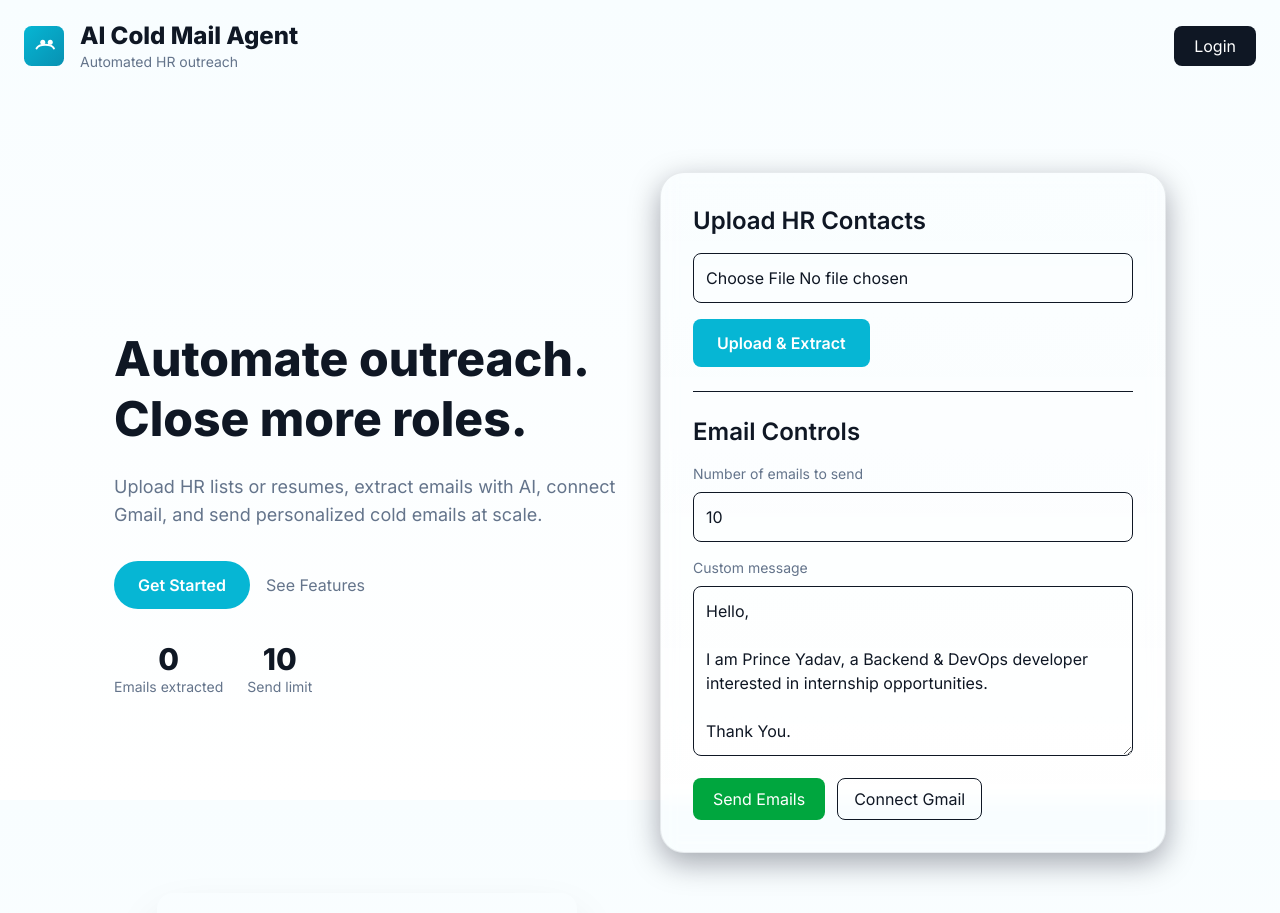
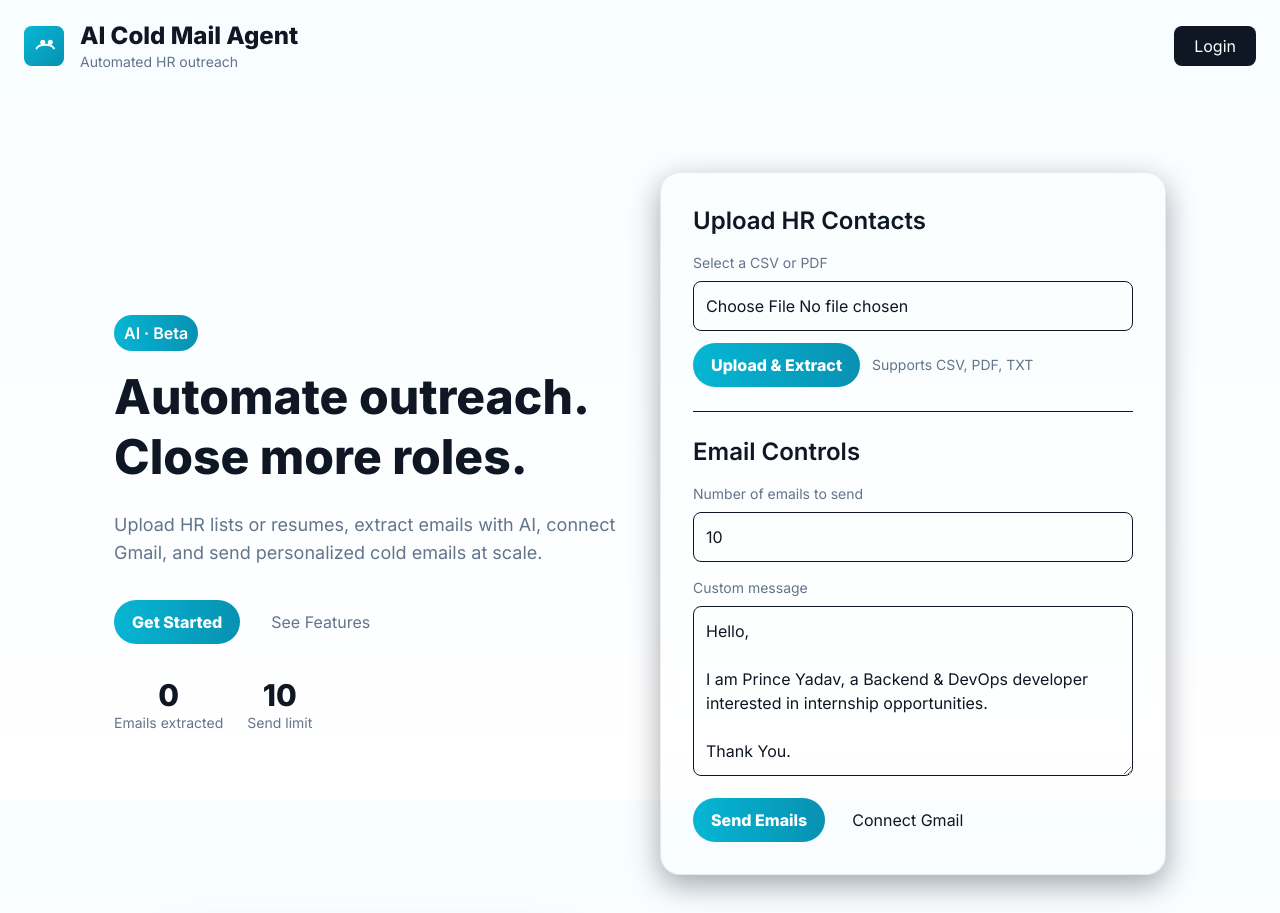
Before and after one commit to prince-up/cold-mailagent, a Next.js app in the folder frontend/: page / in a window 1280 px wide. Shown: the top 913 px of the page. Built offline with nearby package versions, Linux system fonts and the light colour scheme; no server answers.

Commit message:
chore(frontend): UI polish — animations, improved hero, refined upload card, buttons

```diff
--- a/frontend/app/globals.css
+++ b/frontend/app/globals.css
@@ -59,3 +59,46 @@ body {
   border-radius: 999px;
   font-weight: 600;
 }
+
+/* Animations */
+@keyframes fadeUp {
+  from { opacity: 0; transform: translateY(12px); }
+  to { opacity: 1; transform: translateY(0); }
+}
+
+@keyframes floaty {
+  0% { transform: translateY(0); }
+  50% { transform: translateY(-6px); }
+  100% { transform: translateY(0); }
+}
+
+.animate-fade-up {
+  animation: fadeUp 600ms cubic-bezier(.16,1,.3,1) both;
+}
+
+.animate-floaty {
+  animation: floaty 4s ease-in-out infinite;
+}
+
+.feature-hover:hover {
+  transform: translateY(-8px);
+  box-shadow: 0 20px 50px rgba(2,6,23,0.45);
+}
+
+.btn-primary {
+  background: linear-gradient(90deg,var(--accent),var(--accent-600));
+  color: white;
+  padding: 10px 18px;
+  border-radius: 999px;
+  font-weight: 700;
+  transition: transform .15s ease, box-shadow .15s ease;
+}
+.btn-primary:hover { transform: translateY(-3px); box-shadow: 0 12px 30px rgba(6,182,212,0.18); }
+.btn-ghost { background: transparent; border: 1px solid rgba(255,255,255,0.06); padding: 8px 14px; border-radius: 8px; }
+
+/* Hero tweaks */
+.hero-heading { text-wrap: balance; }
+.muted { color: var(--muted); }
+
+/* small utilities */
+.rounded-3xl { border-radius: 1.25rem; }
--- a/frontend/app/page.tsx
+++ b/frontend/app/page.tsx
@@ -110,12 +110,13 @@ Thank You.`);
           <div className="grid grid-cols-1 lg:grid-cols-2 gap-10 items-center">
 
             <div>
-              <h2 className="text-5xl font-extrabold leading-tight">Automate outreach. Close more roles.</h2>
-              <p className="mt-6 text-lg text-[var(--muted)] max-w-xl">Upload HR lists or resumes, extract emails with AI, connect Gmail, and send personalized cold emails at scale.</p>
+              <span className="top-badge animate-fade-up">AI · Beta</span>
+              <h2 className="text-5xl font-extrabold leading-tight mt-4 hero-heading animate-fade-up" style={{animationDelay: '80ms'}}>Automate outreach. Close more roles.</h2>
+              <p className="mt-6 text-lg text-[var(--muted)] max-w-xl animate-fade-up" style={{animationDelay: '160ms'}}>Upload HR lists or resumes, extract emails with AI, connect Gmail, and send personalized cold emails at scale.</p>
 
-              <div className="mt-8 flex items-center gap-4">
-                <a href="#upload" className="inline-flex items-center gap-3 bg-[var(--accent)] hover:bg-[var(--accent-600)] text-white px-6 py-3 rounded-full font-semibold">Get Started</a>
-                <a href="#features" className="text-[var(--muted)]">See Features</a>
+              <div className="mt-8 flex items-center gap-4 animate-fade-up" style={{animationDelay: '220ms'}}>
+                <a href="#upload" className="btn-primary">Get Started</a>
+                <a href="#features" className="btn-ghost muted inline-flex items-center justify-center" style={{padding: '10px 14px'}}>See Features</a>
               </div>
 
               <div className="mt-8 flex gap-6">
@@ -130,10 +131,16 @@ Thank You.`);
               </div>
             </div>
 
-            <div id="upload" className="glass-card card-elevated rounded-3xl p-8">
+            <div id="upload" className="glass-card card-elevated rounded-3xl p-8 animate-fade-up" style={{animationDelay: '260ms'}}>
               <h3 className="text-2xl font-semibold mb-4">Upload HR Contacts</h3>
-              <input type="file" onChange={(e) => { if (e.target.files) setFile(e.target.files[0]); }} className="w-full border rounded-lg p-3 mb-4" />
-              <button onClick={uploadFile} className="bg-[var(--accent)] hover:bg-[var(--accent-600)] text-white px-6 py-3 rounded-lg font-semibold">{loading ? 'Uploading...' : 'Upload & Extract'}</button>
+              <div className="mb-3">
+                <label className="text-sm muted mb-2 block">Select a CSV or PDF</label>
+                <input type="file" onChange={(e) => { if (e.target.files) setFile(e.target.files[0]); }} className="w-full border rounded-lg p-3" />
+              </div>
+              <div className="flex gap-3 items-center">
+                <button onClick={uploadFile} className="btn-primary">{loading ? 'Uploading...' : 'Upload & Extract'}</button>
+                <div className="text-sm muted">Supports CSV, PDF, TXT</div>
+              </div>
 
               <hr className="my-6" />
 
@@ -145,8 +152,8 @@ Thank You.`);
               <textarea rows={6} value={customMessage} onChange={(e) => setCustomMessage(e.target.value)} className="w-full border rounded-lg p-3 mb-4" />
 
               <div className="flex gap-3">
-                <button onClick={sendBulkMails} className="bg-green-600 hover:bg-green-700 text-white px-5 py-2 rounded-lg">{sending ? 'Sending...' : 'Send Emails'}</button>
-                <button onClick={() => { if (session) { alert('Connected: ' + session.user?.email) } else signIn('google') }} className="border px-4 py-2 rounded-lg">{session ? 'Account' : 'Connect Gmail'}</button>
+                <button onClick={sendBulkMails} className="btn-primary">{sending ? 'Sending...' : 'Send Emails'}</button>
+                <button onClick={() => { if (session) { alert('Connected: ' + session.user?.email) } else signIn('google') }} className="btn-ghost">{session ? 'Account' : 'Connect Gmail'}</button>
               </div>
 
             </div>
@@ -165,7 +172,7 @@ Thank You.`);
           <h3 className="text-3xl font-bold mb-6">Features</h3>
           <div className="grid grid-cols-1 md:grid-cols-3 gap-6">
             <div className="p-6 glass-card rounded-xl flex gap-4 items-start">
-              <img src="/icon-1.svg" alt="icon" className="h-12 w-12" />
+              <img src="/icon-1.svg" alt="icon" className="h-12 w-12 animate-floaty" />
               <div>
                 <h4 className="font-semibold mb-2">AI Email Extraction</h4>
                 <p className="text-sm text-[var(--muted)]">Extract contact emails from PDFs, CSVs and resumes automatically.</p>
```
